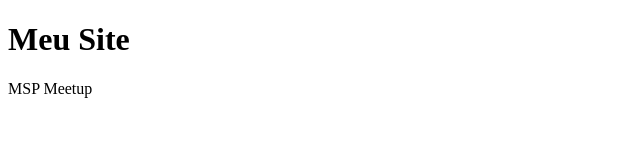
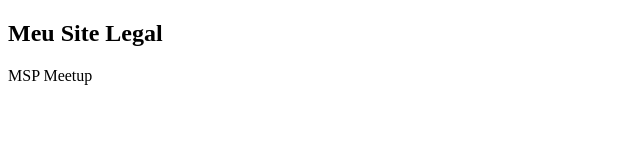
Before and after one commit to orlandogomes/mspmeetup, a plain HTML site: page Index.html in a window 1280 px wide. Shown: the whole page, without its empty margins (0-640 px from the left). Drawn offline with Linux system fonts and the light colour scheme.

Commit message:
mudança no arquivo

```diff
--- a/Index.html
+++ b/Index.html
@@ -2,7 +2,7 @@
 <html>
 <body>
 
-<h1>Meu Site</h1>
+<h2>Meu Site Legal</h2>
 
 <p>MSP Meetup</p>
 
```
